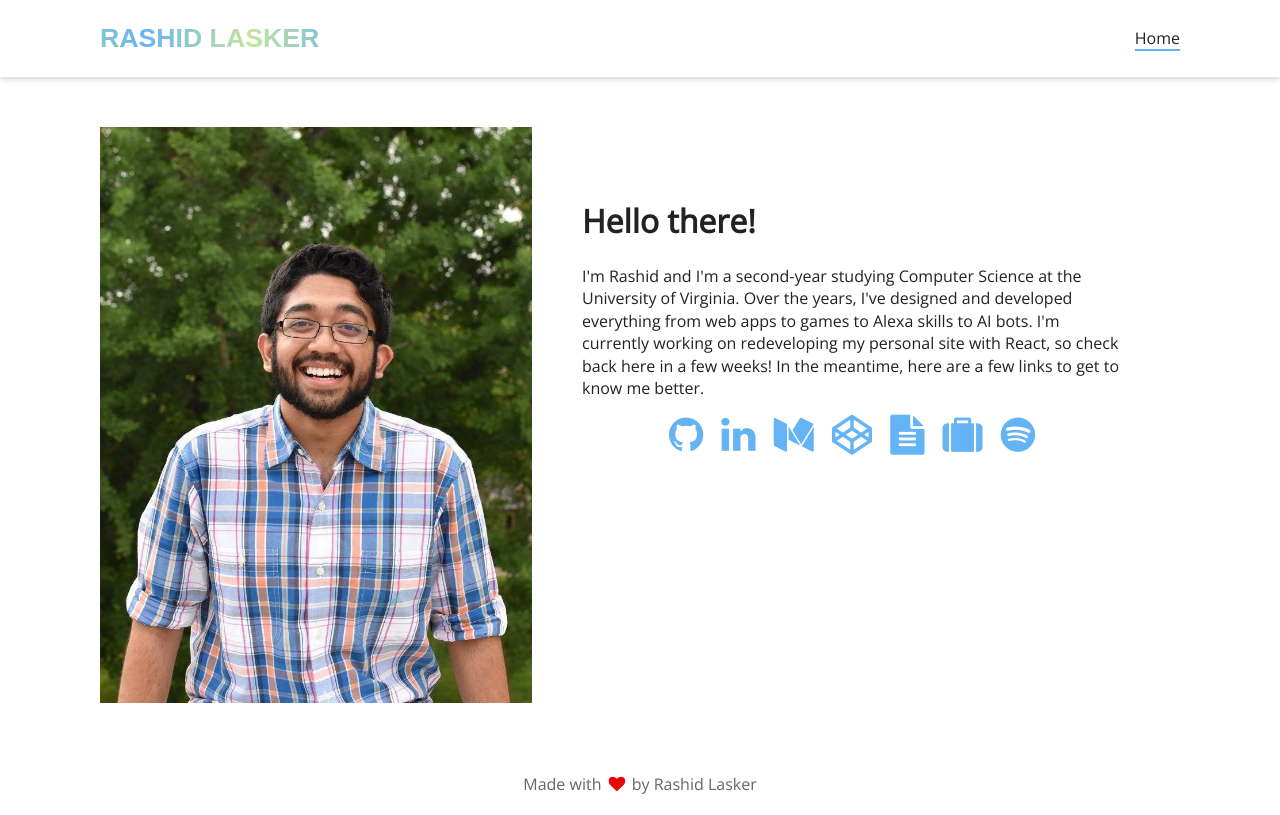
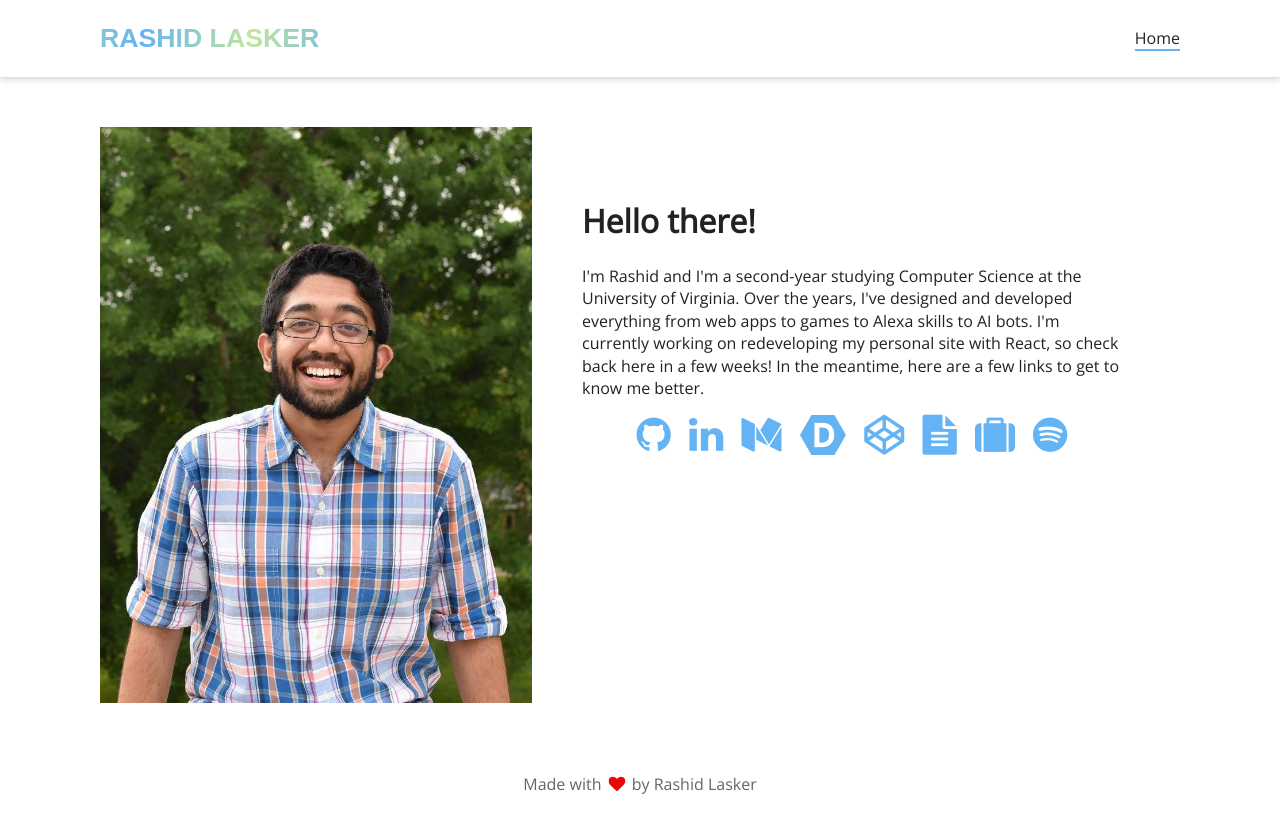
Before and after one commit to rashidlasker/rashidlasker.github.io, a plain HTML site: page index.html in a window 1280 px wide. Drawn offline with nearby package versions, Linux system fonts and the light colour scheme.

Commit message:
add devpost

```diff
--- a/css/main.css
+++ b/css/main.css
@@ -234,7 +234,7 @@ nav ul li:hover{
     display: inline-block;
 }
 
-.social .fa{
+.social .fa, .devpost{
     color: #64b3f4;
     margin: 0 7px;
     font-size: 40px;
@@ -246,6 +246,15 @@ nav ul li:hover{
     font-size: 50px;
     transition: 0.2s;
 }
+
+.devpost{
+    height: 40px;
+}
+
+.devpost:hover{
+    height: 50px;
+}
+
 
 /**********************************FOOTER*************************************/
 .footer{
--- a/index.html
+++ b/index.html
@@ -48,6 +48,7 @@
                     <a href="https://github.com/rashidlasker" title="Github"><i class="fa fa-github" aria-hidden="true"></i></a>
                     <a href="https://www.linkedin.com/in/rashidlasker" title="LinkedIn"><i class="fa fa-linkedin" aria-hidden="true"></i></a>
                     <a href="https://medium.com/@rashidlasker" title="Medium"><i class="fa fa-medium" aria-hidden="true"></i></a>
+                    <a href="https://devpost.com/rashidlasker" title="Devpost"><img class="devpost" src="img/devpost.png"></a>
                     <a href="https://codepen.io/rashidlasker/" title="CodePen"><i class="fa fa-codepen" aria-hidden="true"></i></a>
                     <a href="http://docdro.id/qwKrlFH" title="Resume"><i class="fa fa-file-text" aria-hidden="true"></i></a>
                     <a href="wireframewebsites.com/rashidlasker/" title="Portfolio"><i class="fa fa-suitcase" aria-hidden="true"></i></a>
```
Also changed, not shown: img/devpost.png (added).
